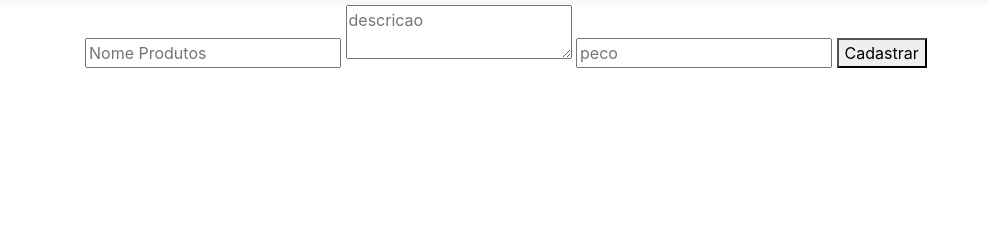
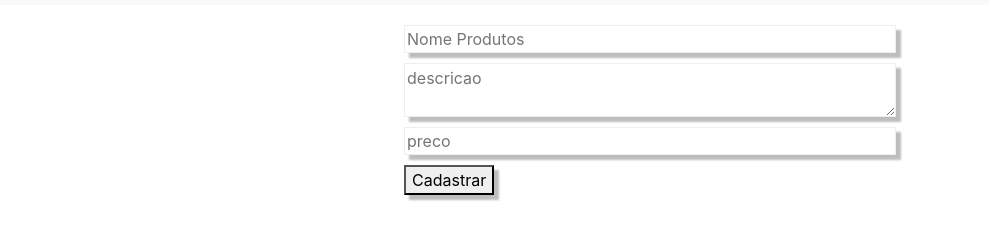
Before and after one commit to vitonesbr/Gerenciar_Produtos, a plain HTML site: page html/cadastrar.html in a window 1280 px wide. Shown: the part 83-322 px from the top of the page, without its empty margins (0-989 px from the left). Drawn offline with nearby package versions, Linux system fonts and the light colour scheme; no server answers.

Commit message:
adicionamos o css na aba e cadastro

```diff
--- a/css/styles.css
+++ b/css/styles.css
@@ -0,0 +1,25 @@
+input,
+button,
+textarea {
+  display: block;
+  margin: 10px;
+  box-shadow: 5px 5px 2px #bdbdbd;
+  transition: ease 0.5s;
+}
+form {
+  width: 40vw;
+  margin: 0 auto;
+  padding: 10px;
+}
+input,
+textarea {
+  width: 100%;
+  border: 1px solid #eee;
+}
+button:hover {
+  transform-style: (1.1);
+  background-color: #fafafa;
+  padding: 5px;
+  border-radius: 20px;
+  transform: rotate(360deg);
+}
--- a/html/cadastrar.html
+++ b/html/cadastrar.html
@@ -11,6 +11,7 @@
       integrity="sha384-TX8t27EcRE3e/ihU7zmQxVncDAy5uIKz4rEkgIXeMed4M0jlfIDPvg6uqKI2xXr2"
       crossorigin="anonymous"
     />
+    <link rel="stylesheet" href="../css/styles.css" />
   </head>
   <body>
     <header>
@@ -40,14 +41,14 @@
       <form>
         <input type="text" id="txtnome" placeholder="Nome Produtos" />
         <textarea id="txtdescricao" placeholder="descricao"></textarea>
-        <input type="text" id="txtpreco" placeholder="peco" />
+        <input type="text" id="txtpreco" placeholder="preco" />
         <button id="btncadastrar">Cadastrar</button>
       </form>
     </main>
     <footer id="rodape"></footer>
 
     <!--Script de leitua da API-->
-    <script src="js/script.js"></script>
+    <script src="../js/script.js"></script>
     <!--Scripts de javasript do bootstrap-->
     <script
       src="https://code.jquery.com/jquery-3.5.1.slim.min.js"
```
Also changed, not shown: html/index.html (+1 -1 lines), html/listar.html (+1 -1 lines).
